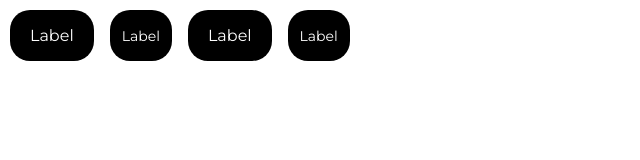
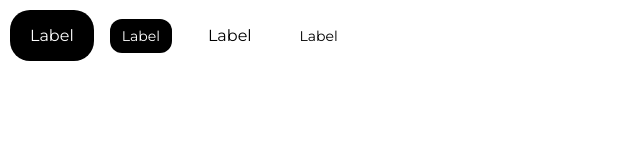
Before and after one commit to YoanBonjour/Evaluation-hebdomadaire, a website built with Parcel: page src/index.html in a window 1280 px wide. Shown: the whole page, without its empty margins (0-640 px from the left). Built offline with nearby package versions, Linux system fonts and the light colour scheme.

Commit message:
correct color-variable

```diff
--- a/src/scss/main.scss
+++ b/src/scss/main.scss
@@ -7,5 +7,4 @@
   margin: 10px 10px;
   display: flex;
   gap: 16px;
-  flex-wrap: wrap;
 }
--- a/src/scss/modules/_btn.scss
+++ b/src/scss/modules/_btn.scss
@@ -1,6 +1,12 @@
-* {
-  --Primary-900: #000;
-  --Primary-100: #fff;
+:root {
+  --active-primary-900: #000;
+  --active-primary-100: #fff;
+  --hover-primary-900: #343434;
+  --disabled-primary-100: #bbb;
+  --active-secondary-900: #fff;
+  --active-secondary-100: #000;
+  --hover-secondary-500: #b4bbc0;
+  --disabled-secondary-100: #eceeef;
 }
 
 a {
@@ -10,24 +16,53 @@ a {
 button {
   border: none;
   cursor: pointer;
-  display: flex;
 }
 
 .btn {
-  padding: 16px 20px;
+  display: flex;
   justify-content: center;
   align-items: center;
+  padding: 16px 20px;
   border-radius: 20px;
-  background: var(--Primary-900);
-  color: var(--Primary-100);
-  font-family: Montserrat;
+  font-family: Montserrat, sans-serif;
   font-size: 1rem;
   font-style: normal;
   font-weight: 400;
   line-height: normal;
 }
 
+.btn-container {
+  align-items: center;
+}
+
+.btn.primary {
+  background: var(--active-primary-900);
+  color: var(--active-primary-100);
+}
+
 .btn-small {
   padding: 8px 12px;
   font-size: 0.875rem;
+  border-radius: 12px;
 }
+
+.btn.primary:hover {
+  background: var(--hover-primary-900);
+}
+
+.btn.primary:disabled {
+  background: var(--disabled-primary-100);
+}
+
+.btn.secondary {
+  background: var(--active-secondary-900);
+  color: var(--active-secondary-100);
+}
+
+.btn.secondary:hover {
+  background: var(--hover-secondary-500);
+}
+
+.btn.secondary:disabled {
+  background: var(--disabled-secondary-100);
+}
```
